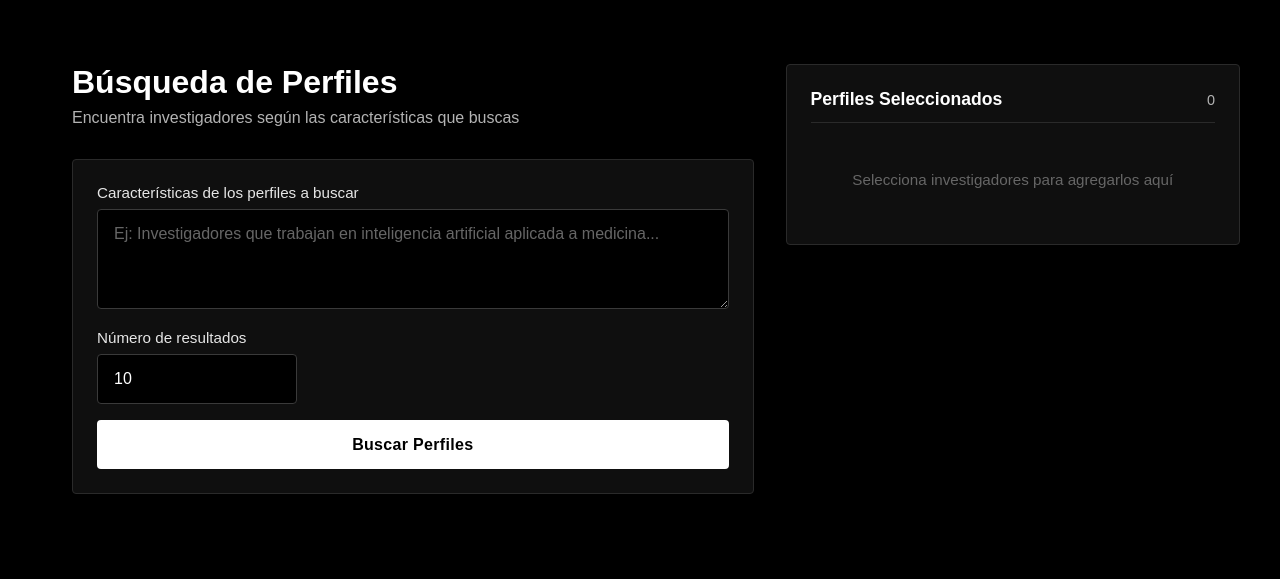
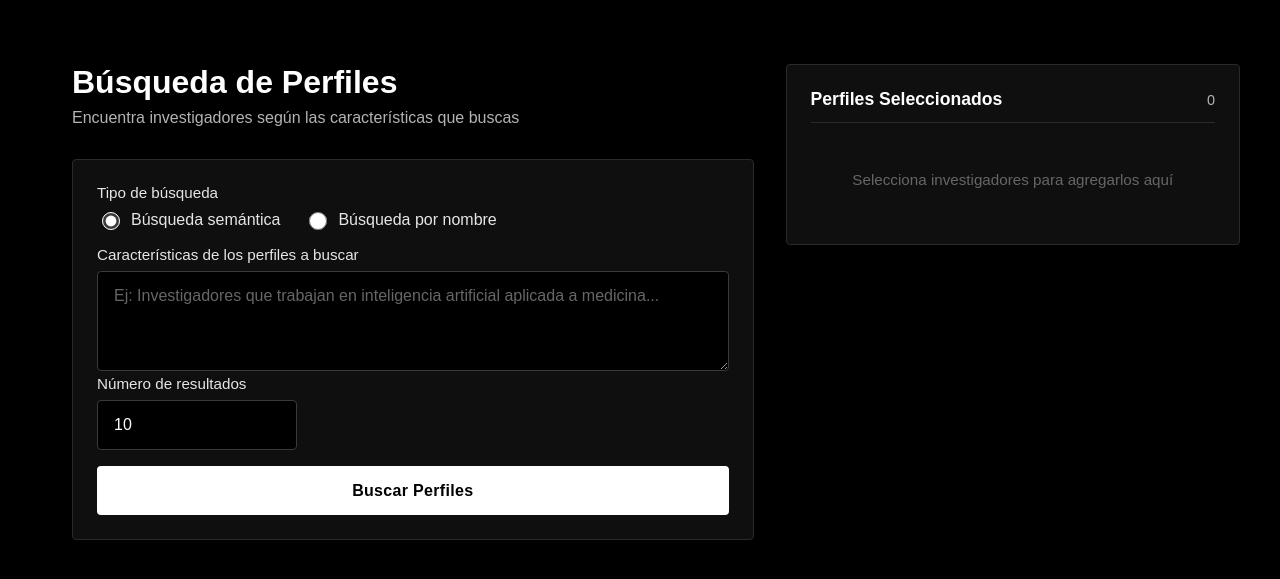
Before and after one commit to sivt-famaf/mapa-ciencia-unc, a FastAPI app: template mapa_ciencia_unc/templates/search.html in a window 1280 px wide. Shown: the part 94-673 px from the top of the page. Run offline with FastAPI, Linux system fonts and the light colour scheme; the template is opened without the code that fills it, so the values that code supplies are empty; parts of the project's set-up code (start-up, migrations or seed data) failed here and were passed over; some libraries are stand-ins or nearby versions.

Commit message:
feat: adds search by name to researchers

```diff
--- a/mapa_ciencia_unc/templates/search.html
+++ b/mapa_ciencia_unc/templates/search.html
@@ -79,6 +79,28 @@
   .form-textarea {
     min-height: 100px;
     resize: vertical;
+  }
+  .search-type-selector {
+    display: flex;
+    gap: 1.5rem;
+    margin-top: 0.5rem;
+  }
+  .radio-option {
+    display: flex;
+    align-items: center;
+    gap: 0.5rem;
+    cursor: pointer;
+    color: #e6e6e6;
+    font-size: 1rem;
+  }
+  .radio-option input[type="radio"] {
+    width: 18px;
+    height: 18px;
+    cursor: pointer;
+    accent-color: #fff;
+  }
+  .radio-option:hover {
+    color: #fff;
   }
   .search-button {
     width: 100%;
@@ -383,6 +405,23 @@
       </div>
 
       <form class="search-form" id="searchForm">
+      <!-- Search type selector -->
+      <div class="form-group">
+        <label class="form-label">Tipo de búsqueda</label>
+        <div class="search-type-selector">
+          <label class="radio-option">
+            <input type="radio" name="searchType" value="semantic" checked />
+            <span>Búsqueda semántica</span>
+          </label>
+          <label class="radio-option">
+            <input type="radio" name="searchType" value="name" />
+            <span>Búsqueda por nombre</span>
+          </label>
+        </div>
+      </div>
+
+      <!-- Semantic search fields -->
+      <div id="semanticFields">
         <div class="form-group">
           <label class="form-label" for="queryInput">Características de los perfiles a buscar</label>
           <textarea
@@ -390,8 +429,22 @@
             id="queryInput"
             name="query"
             placeholder="Ej: Investigadores que trabajan en inteligencia artificial aplicada a medicina..."
-          required
           ></textarea>
+        </div>
+      </div>
+
+      <!-- Name search fields -->
+      <div id="nameFields" style="display: none;">
+        <div class="form-group">
+          <label class="form-label" for="nameQueryInput">Nombre o apellido del investigador</label>
+          <input
+            type="text"
+            class="form-input"
+            id="nameQueryInput"
+            name="nameQuery"
+            placeholder="Ej: Juan Pérez, María González..."
+          />
+        </div>
       </div>
 
       <div class="form-group">
@@ -479,7 +532,26 @@
 <script>
   let selectedResearchers = new Map(); // Store researcher data: id -> {name, last_name, research_center, etc.}
   let currentResults = [];
-  let defaultGraphId = null; // Store default graph ID for researcher links
+
+  // Handle search type toggle
+  document.querySelectorAll('input[name="searchType"]').forEach(radio => {
+    radio.addEventListener('change', (e) => {
+      const semanticFields = document.getElementById('semanticFields');
+      const nameFields = document.getElementById('nameFields');
+
+      if (e.target.value === 'semantic') {
+        semanticFields.style.display = 'block';
+        nameFields.style.display = 'none';
+        document.getElementById('queryInput').required = true;
+        document.getElementById('nameQueryInput').required = false;
+      } else {
+        semanticFields.style.display = 'none';
+        nameFields.style.display = 'block';
+        document.getElementById('queryInput').required = false;
+        document.getElementById('nameQueryInput').required = true;
+      }
+    });
+  });
 
   // Get authentication token from cookie
   function getAuthToken() {
@@ -571,12 +643,27 @@
   document.getElementById('searchForm').addEventListener('submit', async (e) => {
     e.preventDefault();
 
-    const query = document.getElementById('queryInput').value.trim();
+    const searchType = document.querySelector('input[name="searchType"]:checked').value;
     const limit = document.getElementById('limitInput').value;
 
+    let query, endpoint, params;
+
+    if (searchType === 'semantic') {
+      query = document.getElementById('queryInput').value.trim();
       if (!query) {
         showError('Por favor ingresa las características que buscas');
         return;
+      }
+      endpoint = '/api/search/semantic';
+      params = new URLSearchParams({ query, n: limit });
+    } else {
+      query = document.getElementById('nameQueryInput').value.trim();
+      if (!query) {
+        showError('Por favor ingresa un nombre o apellido');
+        return;
+      }
+      endpoint = '/api/search/by-name';
+      params = new URLSearchParams({ name: query, n: limit });
     }
 
     // Show loading, hide results and error
@@ -586,12 +673,7 @@
     document.getElementById('searchButton').disabled = true;
 
     try {
-      const params = new URLSearchParams({
-        query,
-        n: limit
-      });
-
-      const response = await fetch(`/api/search/semantic?${params}`, {
+      const response = await fetch(`${endpoint}?${params}`, {
         headers: getAuthHeaders()
       });
 
@@ -668,7 +750,7 @@
     document.querySelectorAll('.result-checkbox').forEach((checkbox, index) => {
       checkbox.addEventListener('change', (e) => {
         const researcherId = e.target.dataset.researcherId;
-        const researcher = data.results[index];
+        const researcher = currentResults[index];
 
         if (e.target.checked) {
           addResearcher(researcher);
@@ -747,6 +829,7 @@
   document.getElementById('clearSearchButton').addEventListener('click', () => {
     // Clear the search form
     document.getElementById('queryInput').value = '';
+    document.getElementById('nameQueryInput').value = '';
     document.getElementById('limitInput').value = '10';
 
     // Hide results section
@@ -760,8 +843,13 @@
     // Just scroll to top of page
     window.scrollTo({ top: 0, behavior: 'smooth' });
 
-    // Focus on query input
+    // Focus on appropriate input based on search type
+    const searchType = document.querySelector('input[name="searchType"]:checked').value;
+    if (searchType === 'semantic') {
       document.getElementById('queryInput').focus();
+    } else {
+      document.getElementById('nameQueryInput').focus();
+    }
   });
 </script>
 {% endblock %}
```
Also changed, not shown: mapa_ciencia_unc/routers/frontend.py (+78 -0 lines). Lines whose indentation alone changed are shown as unchanged.
